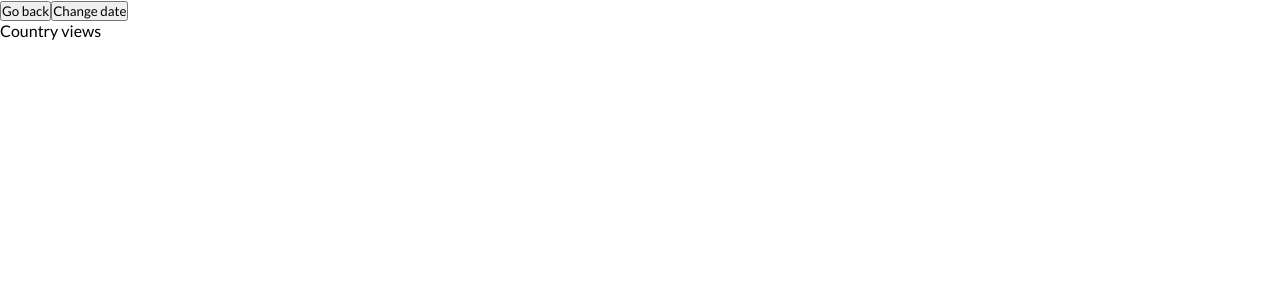
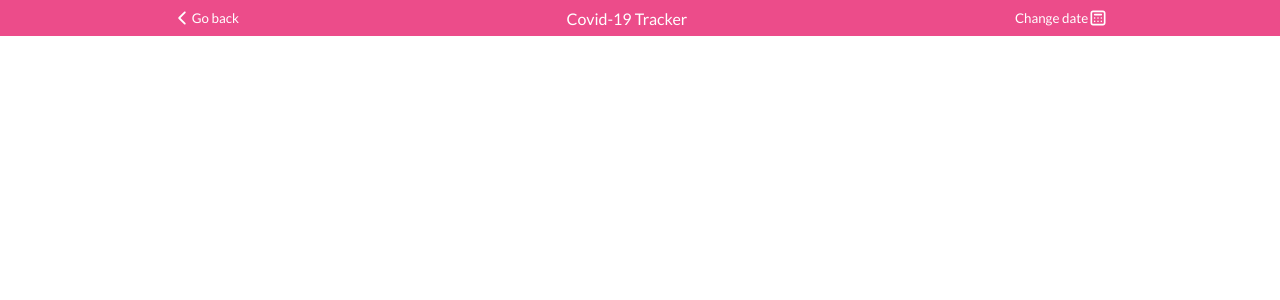
Before and after one commit to TimmyChan99/covid19-tracker, a React (Create React App) app: page / in a window 1280 px wide. Shown: the top 300 px of the page. Built offline with nearby package versions, Linux system fonts and the light colour scheme.

Commit message:
Style the header

```diff
--- a/src/App.css
+++ b/src/App.css
@@ -6,3 +6,30 @@
   box-sizing: border-box;
   font-family: 'Lato', sans-serif;
 }
+
+button {
+  background: none;
+  border: none;
+  color: #fff;
+}
+
+.d-flex-row {
+  display: flex;
+  align-items: center;
+}
+
+header {
+  background-color: #ec4c8a;
+  color: #fff;
+  justify-content: space-around;
+  padding: 0.5em;
+}
+
+header svg {
+  font-size: 20px;
+}
+
+.link {
+  text-decoration: none;
+  color: #fff;
+}
--- a/src/component/header/Header.jsx
+++ b/src/component/header/Header.jsx
@@ -1,16 +1,24 @@
 import React from 'react'
 import { NavLink } from 'react-router-dom'
+import { IoIosArrowBack } from 'react-icons/io'
+import { CgCalendarDates } from 'react-icons/cg'
 
 const header = () => {
 	return (
-		<header>
-			<NavLink to="covid19-tracker/countries-list">
-			<button type="button">Go back</button>
+		<header className="d-flex-row">
+			<button type="button">
+			<NavLink to="covid19-tracker/countries-list" className="d-flex-row link">
+			  <IoIosArrowBack />
+				Go back
 			</NavLink>
-			<NavLink to="covid19-tracker/">
-			<button type="button">Change date</button>
+			</button>
+			<span>Covid-19 Tracker</span>
+			<button type="button">
+			<NavLink to="covid19-tracker/" className="d-flex-row link">
+				Change date
+				<CgCalendarDates />
 			</NavLink>
-			<div>Country views</div>
+			</button>
 		</header>
 	)
 }
```
